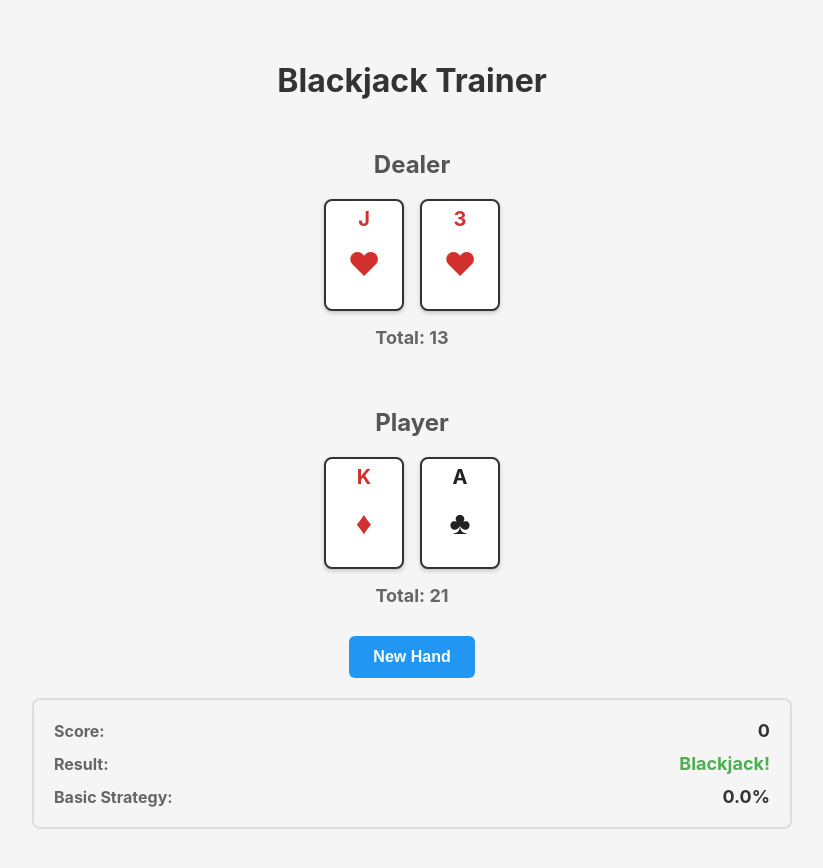
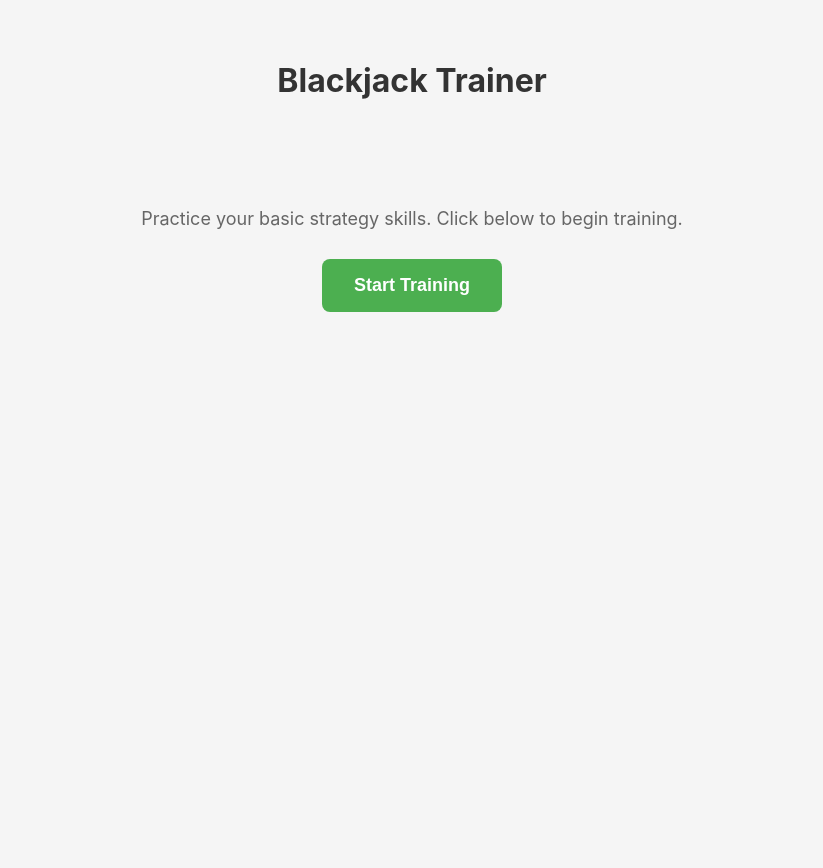
Before and after one commit to Wesley-Allen-01/BlackjackTrainer, a React (Vite) app: page / in a window 1280 px wide. Shown: the top 868 px of the page, without its empty margins (228-1051 px from the left). After the commit the page ends 800 px from the top, so only its background shows below. Built offline with nearby package versions, Linux system fonts and the light colour scheme.

Commit message:
Enabled basic strategy % to persist across hands

```diff
--- a/src/components/Table.css
+++ b/src/components/Table.css
@@ -61,3 +61,33 @@
   transform: translateY(-2px);
   box-shadow: 0 4px 8px rgba(0, 0, 0, 0.2);
 }
+
+.start-training-container {
+  text-align: center;
+  padding: 60px 20px;
+}
+
+.start-training-message {
+  font-size: 18px;
+  color: #666;
+  margin-bottom: 30px;
+}
+
+.start-training-button {
+  display: inline-block;
+  padding: 16px 32px;
+  font-size: 18px;
+  font-weight: bold;
+  background: #4caf50;
+  color: white;
+  border: none;
+  border-radius: 8px;
+  cursor: pointer;
+  transition: all 0.2s;
+}
+
+.start-training-button:hover {
+  background: #45a049;
+  transform: translateY(-2px);
+  box-shadow: 0 6px 12px rgba(0, 0, 0, 0.2);
+}
--- a/src/components/Table.tsx
+++ b/src/components/Table.tsx
@@ -1,4 +1,4 @@
-import { useState, useEffect } from 'react';
+import { useState } from 'react';
 import { Deck } from '../core/deck';
 import {
   GameState,
@@ -16,7 +16,7 @@ import {
 } from '../core/gameState';
 import { Action, getAllowedActions } from '../core/actions';
 import { shouldDealerHit } from '../core/dealer';
-import { resolveHand, calculateScore } from '../core/outcome';
+import { resolveHand } from '../core/outcome';
 import { recommendAction, isBasicStrategyCorrect } from '../core/strategy/basicStrategy';
 import { Card } from './Card';
 import { Actions } from './Actions';
@@ -28,13 +28,40 @@ export function Table() {
   const [deck] = useState(() => new Deck());
   const [lastDecisionFeedback, setLastDecisionFeedback] = useState<string | null>(null);
 
-  // Start a new hand
+  // Start training session - resets stats and starts first hand
+  const startTraining = () => {
+    deck.reshuffle();
+    const playerCards = [deck.deal(), deck.deal()];
+    const dealerCards = [deck.deal(), deck.deal()];
+
+    // Reset everything including basicStrategyStats
+    let newState = createInitialGameState();
+    newState = transitionToNewHand(newState, playerCards, dealerCards);
+
+    // Check for immediate blackjacks
+    if (newState.playerHand.isBlackjack() || newState.dealerHand.isBlackjack()) {
+      const result = resolveHand(newState.playerHand, newState.dealerHand);
+      newState = transitionToResolveHand(newState, result);
+      newState = updateScore(newState, result);
+    } else {
+      newState = transitionToPlayerTurn(newState);
+    }
+
+    setGameState(newState);
+    setLastDecisionFeedback(null);
+  };
+
+  // Start a new hand (preserves stats)
   const startNewHand = () => {
     deck.reshuffle();
     const playerCards = [deck.deal(), deck.deal()];
     const dealerCards = [deck.deal(), deck.deal()];
 
-    let newState = createInitialGameState();
+    // Preserve basicStrategyStats from current state
+    let newState = {
+      ...createInitialGameState(),
+      basicStrategyStats: { ...gameState.basicStrategyStats }
+    };
     newState = transitionToNewHand(newState, playerCards, dealerCards);
 
     // Check for immediate blackjacks
@@ -55,13 +82,11 @@ export function Table() {
     if (gameState.phase !== GamePhase.PlayerTurn) return;
 
     let newState = { ...gameState };
-    const allowedActions = getAllowedActions(gameState.playerHand);
 
     // Get basic strategy recommendation
     const recommendedAction = recommendAction(
       gameState.playerHand,
       gameState.dealerUpcard!,
-      allowedActions
     );
     const isCorrect = isBasicStrategyCorrect(action, recommendedAction);
 
@@ -134,17 +159,25 @@ export function Table() {
         100
       : 0;
 
-  // Start first hand on mount
-  useEffect(() => {
-    startNewHand();
-  }, []);
-
   const showDealerHoleCard = gameState.phase === GamePhase.ResolveHand;
+  const isPreGame = gameState.phase === GamePhase.PreGame;
 
   return (
     <div className="table">
       <h1>Blackjack Trainer</h1>
 
+      {isPreGame && (
+        <div className="start-training-container">
+          <p className="start-training-message">
+            Practice your basic strategy skills. Click below to begin training.
+          </p>
+          <button className="start-training-button" onClick={startTraining}>
+            Start Training
+          </button>
+        </div>
+      )}
+
+      {!isPreGame && (
         <div className="game-area">
         <div className="dealer-area">
           <h2>Dealer</h2>
@@ -176,6 +209,7 @@ export function Table() {
           </div>
         </div>
       </div>
+      )}
 
       {gameState.phase === GamePhase.PlayerTurn && (
         <Actions
@@ -190,12 +224,14 @@ export function Table() {
         </button>
       )}
 
+      {!isPreGame && (
         <StatusPanel
           score={gameState.score}
           handResult={gameState.handResult}
           basicStrategyCorrectness={basicStrategyCorrectness}
           lastDecisionFeedback={lastDecisionFeedback}
         />
+      )}
     </div>
   );
 }
--- a/src/core/gameState.ts
+++ b/src/core/gameState.ts
@@ -6,6 +6,7 @@ import { Card } from './card';
  */
 
 export enum GamePhase {
+  PreGame = 'pre_game',
   NewHand = 'new_hand',
   PlayerTurn = 'player_turn',
   DealerTurn = 'dealer_turn',
@@ -39,7 +40,7 @@ export enum HandResult {
  */
 export function createInitialGameState(): GameState {
   return {
-    phase: GamePhase.NewHand,
+    phase: GamePhase.PreGame,
     playerHand: new Hand(),
     dealerHand: new Hand(),
     dealerUpcard: null,
@@ -69,6 +70,7 @@ export function transitionToNewHand(
   state.dealerHand.addCard(dealerCards[0]);
   state.dealerHand.addCard(dealerCards[1]);
   state.dealerUpcard = dealerCards[0];
+  state.phase = GamePhase.NewHand;
   return state;
 }
 
```
Also changed, not shown: 1 other file (tests, documents, lock files or other folders). Lines whose indentation alone changed are shown as unchanged.
